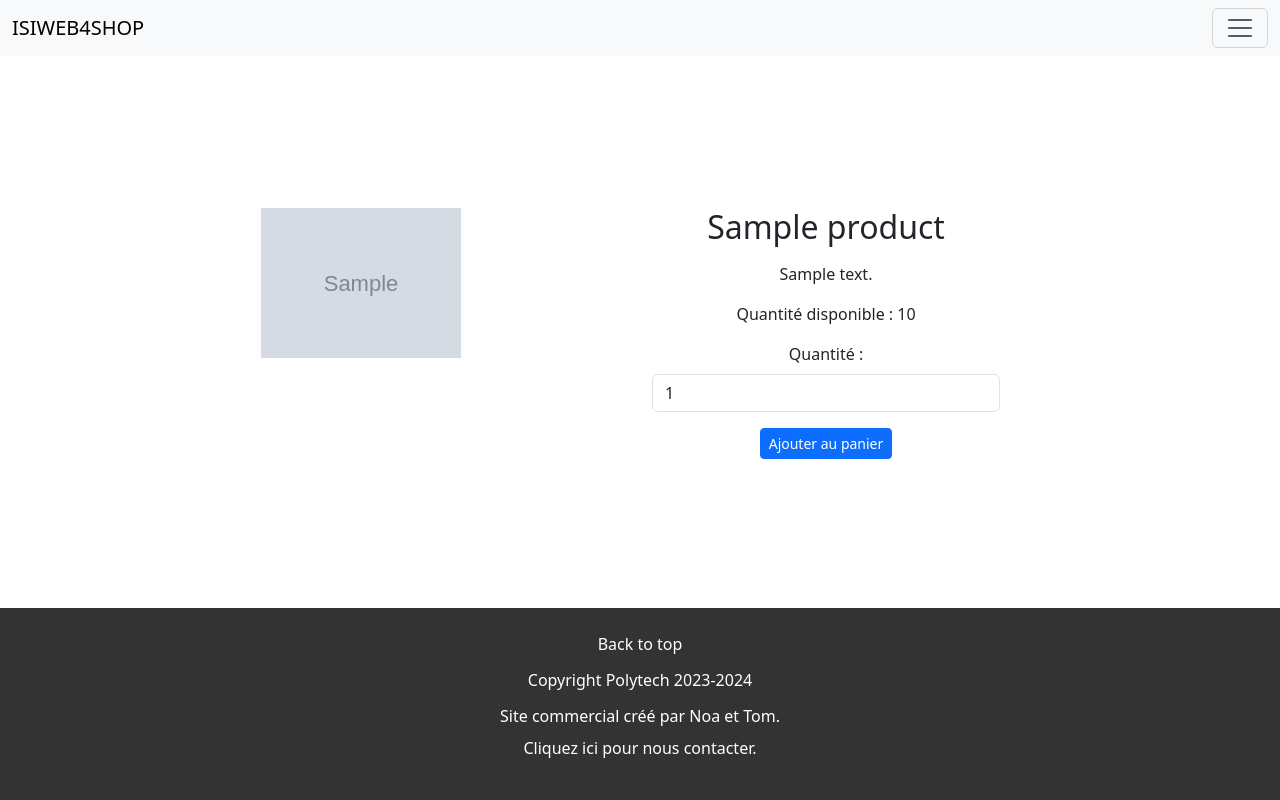
After one commit to Freedqumm/php_project, a PHP site: template view/buy.twig in a window 1280 px wide. The commit adds this page. Run offline with PHP 8.4, Linux system fonts and the light colour scheme; the template is opened without the code that fills it: most values are stand-ins (such as "Sample title", 1, 10 or a date in 2020); grey boxes marked "Sample" are stand-in pictures; some libraries are stand-ins or nearby versions.

Commit message:
Ajout d'une page de description produit avec description, quantité restante, possibilité d'ajouter au panier (pas implémenté)

```diff
--- a/view/Products.twig
+++ b/view/Products.twig
@@ -23,7 +23,7 @@
 				<div class="row">
 					{% for product in products %}
 						<div class="col-md-4 mb-4">
-							<a href="" class="card h-100 text-decoration-none">
+							<a href="?page=buy&product={{ product.id }}" class="card h-100 text-decoration-none">
 								<div class="card">
 									<img src="../public/images/{{ product.image }}" class="card-img-top" alt="{{ product.name }}">
 									<div class="card-body">
--- /dev/null
+++ b/view/buy.twig
@@ -0,0 +1,49 @@
+{% extends 'layout.twig'%}
+
+
+{% block content %}
+	<!doctype html>
+	<html>
+		<head>
+			<title>ISIWEBShop</title>
+			<meta charset='UTF-8'>
+			<meta name="viewport" content="width=device-width, initial-scale=1">
+			<link href="https://cdn.jsdelivr.net/npm/bootstrap@5.3.2/dist/css/bootstrap.min.css" rel="stylesheet" integrity="sha384-T3c6CoIi6uLrA9TneNEoa7RxnatzjcDSCmG1MXxSR1GAsXEV/Dwwykc2MPK8M2HN" crossorigin="anonymous">
+			<link rel="stylesheet" href="Contenu/style.css">
+		</head>
+
+		<script src="https://cdn.jsdelivr.net/npm/bootstrap@5.3.2/dist/js/bootstrap.bundle.min.js" integrity="sha384-C6RzsynM9kWDrMNeT87bh95OGNyZPhcTNXj1NW7RuBCsyN/o0jlpcV8Qyq46cDfL" crossorigin="anonymous"></script>
+
+		<br>
+		<br>
+		<br>
+		<br>
+		<body>
+			{% for item in product %}
+				<div class="container mt-4">
+					<div class="row">
+						<div class="col-md-6">
+							<img src="../public/images/{{ item.image }}" alt="{{ item.name }}" class="img-fluid h-50">
+						</div>
+						<div class="col-md-4 text-left">
+							<h2 class="mb-3">{{ item.name }}</h2>
+							<p class="mb-3">{{ item.description }}</p>
+							<p class="mb-3">Quantité disponible :
+								{{ item.quantity }}</p>
+							<form method="post">
+								<div class="mb-3">
+									<label for="quantity" class="form-label">Quantité :</label>
+									<input type="number" id="quantity" name="quantity" class="form-control" value="1" min="1" max="{{ item.quantity }}" required>
+								</div>
+								<!-- Ajoutez un champ caché pour l'ID du produit -->
+								<input type="hidden" name="item_id" value="{{ item.id }}">
+								<button type="submit" class="btn btn-sm btn-primary">Ajouter au panier</button>
+							</form>
+						</div>
+					</div>
+				</div>
+			{% endfor %}
+
+		</body>
+	</html>
+{% endblock %}
```
Also changed, not shown: controller/BuyController.php (added, +17 -0 lines), controller/ErrorController.php (added, +16 -0 lines), controller/Router.php (+21 -5 lines), model/data.php (+18 -0 lines).
